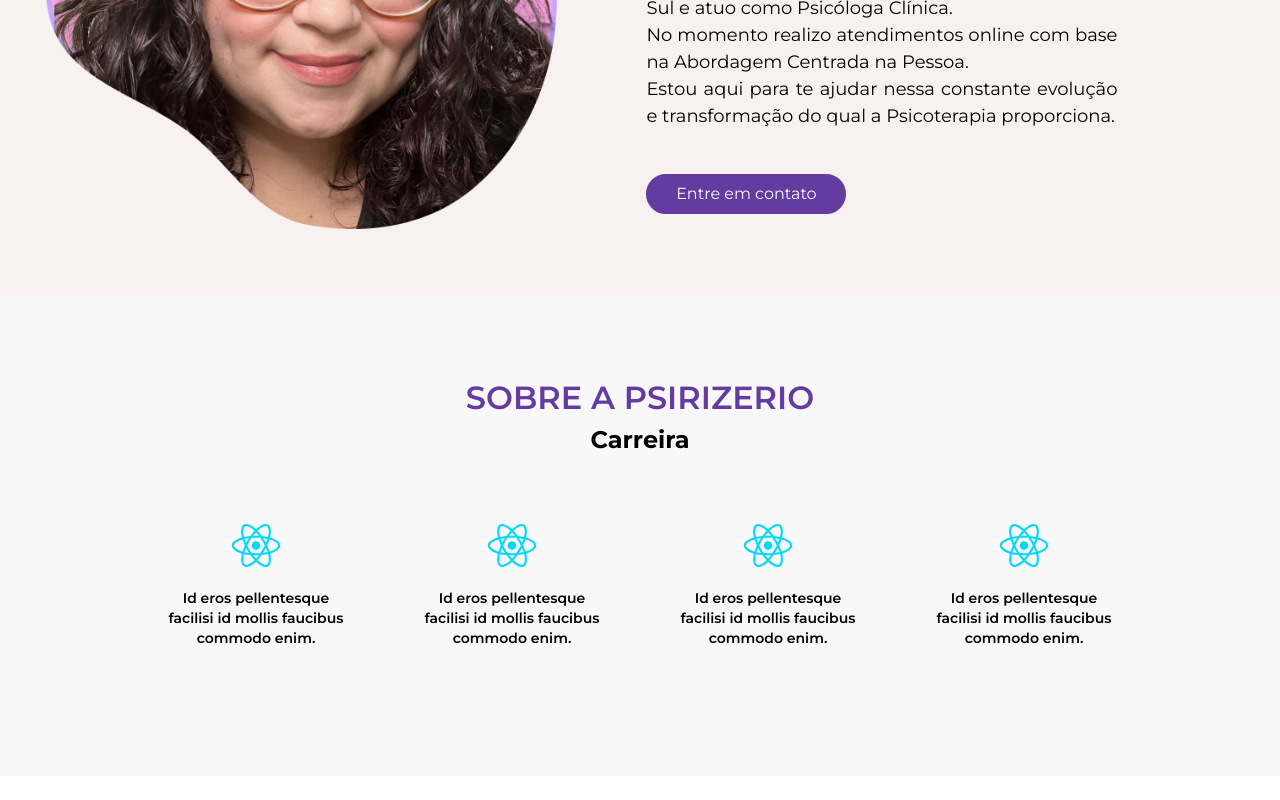
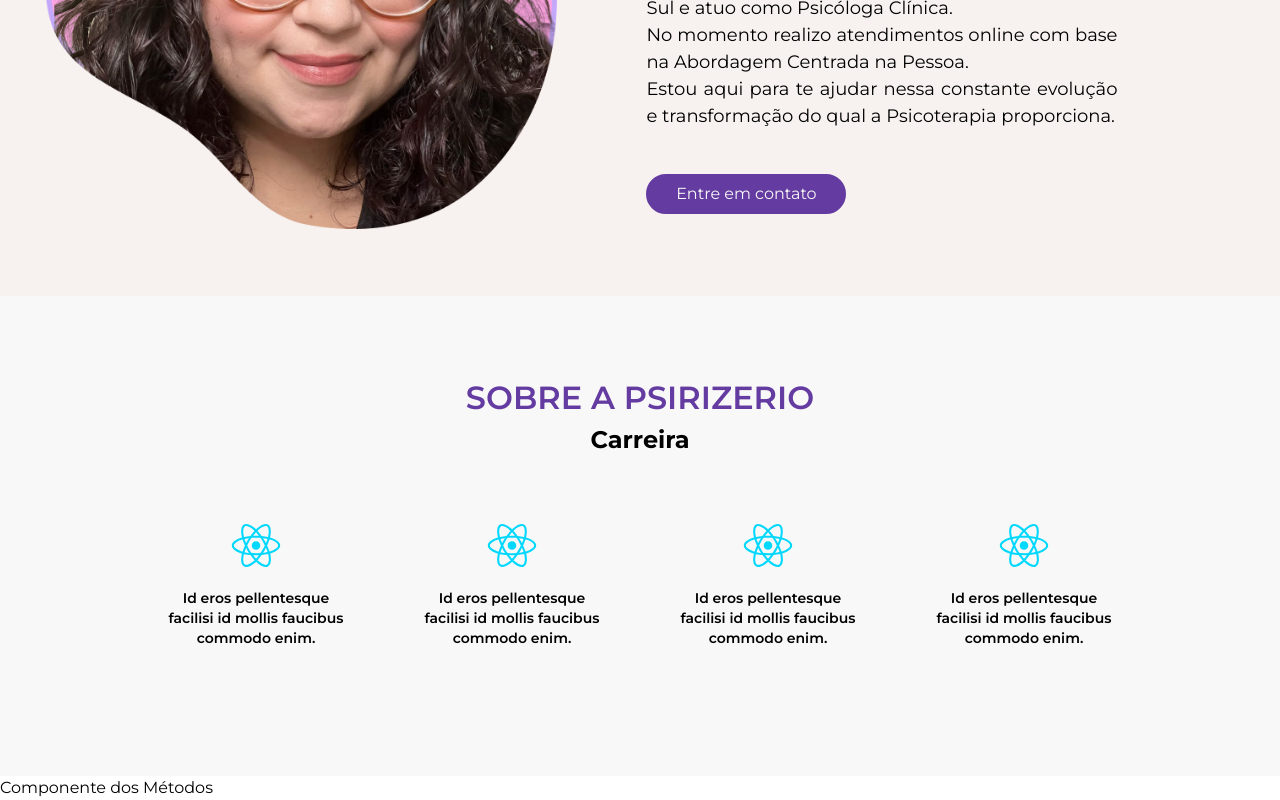
Before and after one commit to CodeSensor-PI/web-psi-rizerio, a React (Vite) app in the folder web-psi-rizerio/: page / in a window 1280 px wide. Shown: the part 392-1192 px from the top of the page. Before the commit the page ends 1168 px from the top, so only its background shows below. Built offline with nearby package versions, Linux system fonts and the light colour scheme.

Commit message:
:sparkles: feat: Adicionando componente das metodologias

```diff
--- a/web-psi-rizerio/src/assets/LandingPage.jsx
+++ b/web-psi-rizerio/src/assets/LandingPage.jsx
@@ -1,6 +1,7 @@
 import Banner from "./pages/landingPage/banner/Banner"
 import Carreira from "./pages/landingPage/carreira/Carreira"
 import Header from "./pages/landingPage/header/Header"
+import Metodos from "./pages/landingPage/metodos/Metodos"
 
 const LandingPage = () => {
     return (
@@ -8,6 +9,7 @@ const LandingPage = () => {
             <Header/>
             <Banner/>
             <Carreira/>
+            <Metodos/>
         </div>
     )
 }
```
